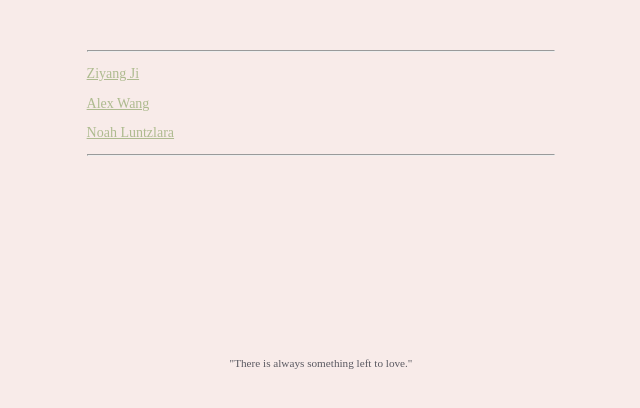
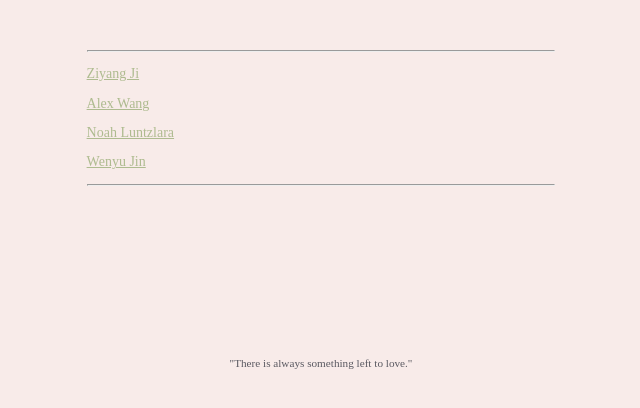
Before and after one commit to wanqiaox/wanqiaox-undergrad.github.io, a plain HTML site: page friends.html in a window 1280 px wide. Shown: the part 106-514 px from the top of the page, without its empty margins (319-959 px from the left). Drawn offline with Linux system fonts and the light colour scheme.

Commit message:
added Jin

```diff
--- a/friends.html
+++ b/friends.html
@@ -149,10 +149,16 @@ p {
         <a href="http://www-personal.umich.edu/~alxwang/" style="color:#aebb8f">Alex Wang</a>
       </h3>
     </div>
-    <!--item two-->
+    <!--item-->
     <div class="article-item">
       <h3>
         <a href="http://www-personal.umich.edu/~nluntzla/" style="color:#aebb8f">Noah Luntzlara</a>
+      </h3>
+    </div>
+    <!--item-->
+    <div class="article-item">
+      <h3>
+        <a href="https://wnyjin.com/" style="color:#aebb8f">Wenyu Jin</a>
       </h3>
     </div>
 
```
